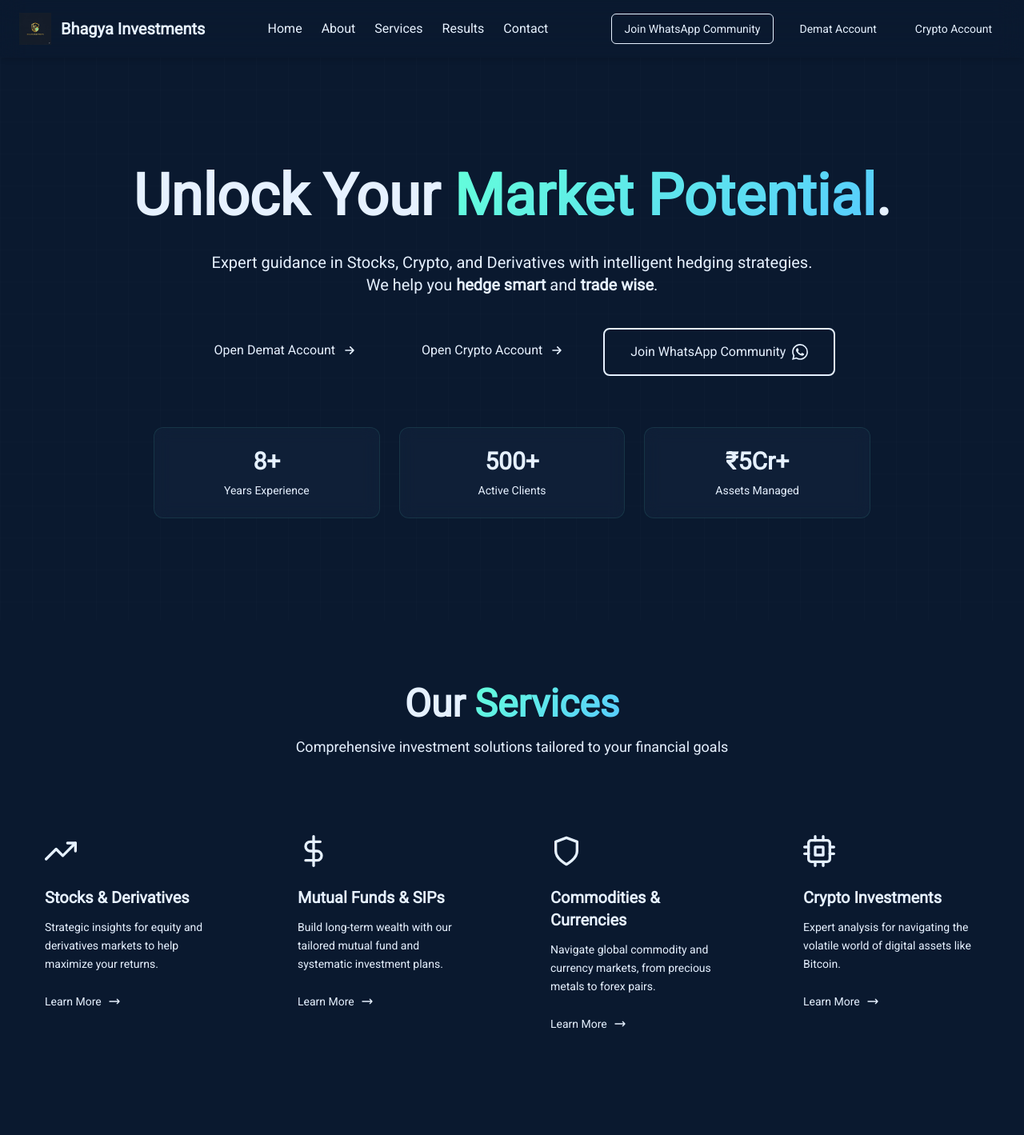
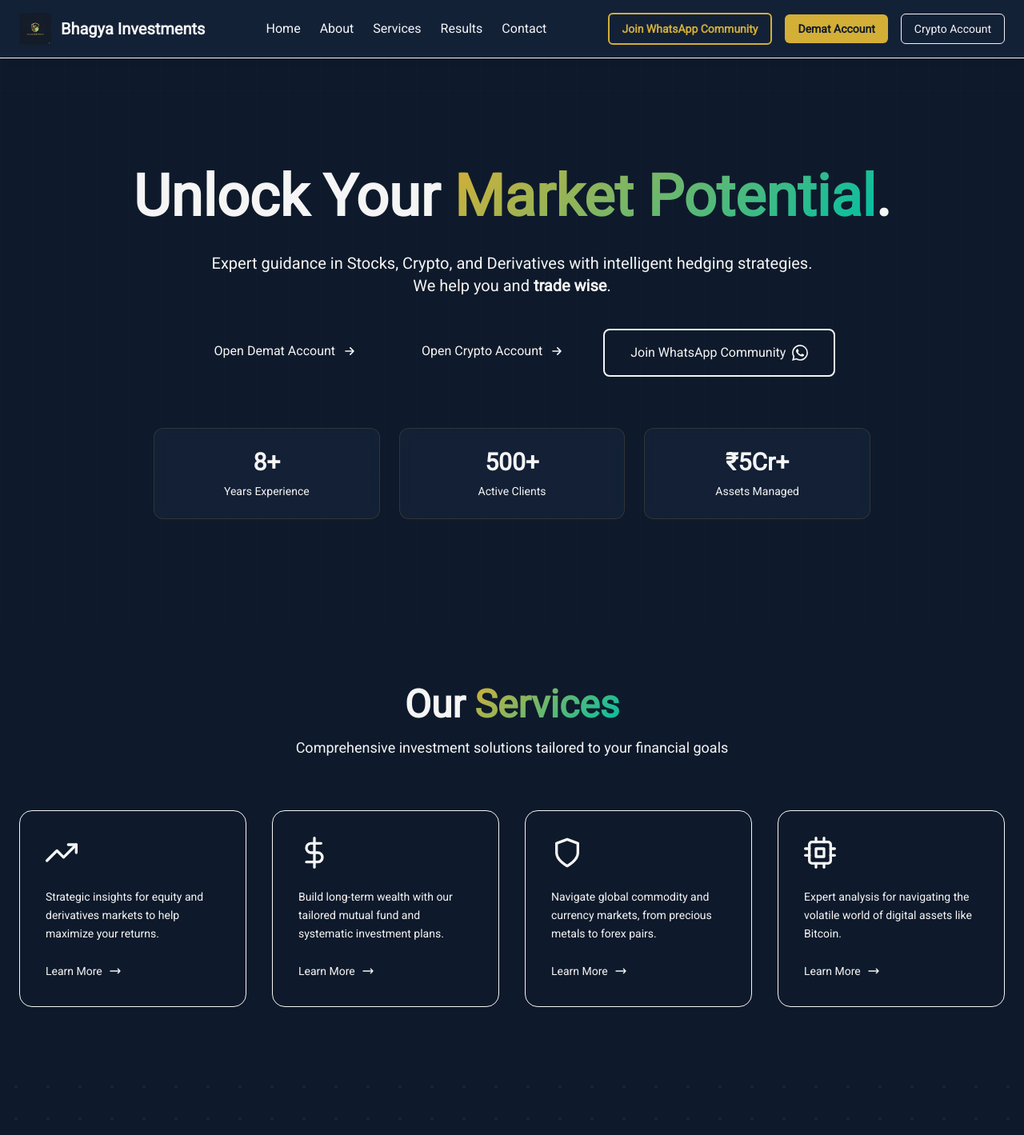
Before and after one commit to Stormborn-Software/Bhagya-Investments-Chirag, a Next.js app: page / in a window 1280 px wide. Shown: the top 1419 px of the page at 80% size. Built offline with nearby package versions, Linux system fonts and the light colour scheme.

Commit message:
Golden Theme

```diff
--- a/app/globals.css
+++ b/app/globals.css
@@ -1,8 +1,23 @@
 @import "tailwindcss";
 
 :root {
-  --background: #0A192F;
-  --foreground: #E6F1FF;
+  --background: #0E1A2B;
+  --foreground: #F5F5F5;
+
+  /* Luxury Theme Colors */
+  --color-midnight-blue: #0E1A2B;
+  --color-navy: #16243B;
+  --color-gold: #D4AF37;
+  --color-teal: #00BFA5;
+  --color-ivory: #F5F5F5;
+  --color-light-gray: #B0BEC5;
+  --color-soft-green: #81C784;
+  --color-coral-red: #FF7043;
+
+  /* Glassmorphism */
+  --glass-bg: rgba(22, 36, 59, 0.7);
+  --glass-border: rgba(212, 175, 55, 0.15);
+  --shadow-glow: 0 0 20px rgba(212, 175, 55, 0.3);
 }
 
 body {
@@ -85,7 +100,7 @@
 
 /* Gradient text */
 .gradient-text {
-  background: linear-gradient(135deg, #64FFDA 0%, #57CBFF 100%);
+  background: linear-gradient(135deg, #D4AF37 0%, #00BFA5 100%);
   -webkit-background-clip: text;
   -webkit-text-fill-color: transparent;
   background-clip: text;
@@ -93,10 +108,57 @@
 
 /* Glassmorphism effect */
 .glass {
-  background: rgba(23, 42, 69, 0.4);
-  backdrop-filter: blur(10px);
-  -webkit-backdrop-filter: blur(10px);
-  border: 1px solid rgba(100, 255, 218, 0.1);
+  background: rgba(22, 36, 59, 0.7);
+  backdrop-filter: blur(8px);
+  -webkit-backdrop-filter: blur(8px);
+  border: 1px solid rgba(212, 175, 55, 0.15);
+}
+
+.glass-effect {
+  background: rgba(22, 36, 59, 0.7);
+  backdrop-filter: blur(8px);
+  -webkit-backdrop-filter: blur(8px);
+  border: 1px solid rgba(212, 175, 55, 0.15);
+}
+
+.navbar-glass {
+  background: rgba(22, 36, 59, 0.8);
+  backdrop-filter: blur(12px);
+  -webkit-backdrop-filter: blur(12px);
+}
+
+.modal-glass {
+  background: rgba(14, 26, 43, 0.95);
+  backdrop-filter: blur(16px);
+  -webkit-backdrop-filter: blur(16px);
+}
+
+/* Button styles */
+.btn-primary {
+  background: #D4AF37;
+  color: #0E1A2B;
+  font-weight: 600;
+  transition: all 0.3s ease;
+}
+
+.btn-primary:hover {
+  background: #E5C158;
+  box-shadow: 0 0 20px rgba(212, 175, 55, 0.5);
+  transform: translateY(-2px);
+}
+
+.btn-secondary {
+  background: transparent;
+  border: 2px solid #D4AF37;
+  color: #D4AF37;
+  font-weight: 600;
+  transition: all 0.3s ease;
+}
+
+.btn-secondary:hover {
+  background: rgba(212, 175, 55, 0.1);
+  border-color: #E5C158;
+  box-shadow: 0 0 15px rgba(212, 175, 55, 0.3);
 }
 
 /* Hover glow effect */
@@ -105,6 +167,6 @@
 }
 
 .hover-glow:hover {
-  box-shadow: 0 0 20px rgba(100, 255, 218, 0.3);
+  box-shadow: 0 0 20px rgba(212, 175, 55, 0.4);
   transform: translateY(-5px);
 }
--- a/components/Header.tsx
+++ b/components/Header.tsx
@@ -9,7 +9,7 @@
   const [isMenuOpen, setIsMenuOpen] = useState(false);
 
   return (
-    <header className="sticky top-0 z-100 bg-midnight-navy/100 backdrop-blur-lg shadow-md">
+    <header className="sticky top-0 z-100 navbar-glass backdrop-blur-lg shadow-md border-b border-gold/20">
       <div className="container mx-auto px-6 py-4 flex justify-between items-center">
         <div className="flex items-center">
           <Link href="/" className="flex items-center">
@@ -19,7 +19,7 @@
               width={40}
               height={40}
             />
-            <span className="ml-3 text-lg md:text-xl font-bold text-cloud-white font-montserrat">
+            <span className="ml-3 text-lg md:text-xl font-bold text-ivory font-montserrat">
               Bhagya Investments
             </span>
           </Link>
@@ -29,31 +29,31 @@
         <nav className="hidden md:flex items-center space-x-6">
           <Link
             href="/"
-            className="text-slate-grey hover:text-cloud-white font-montserrat"
+            className="text-light-gray hover:text-gold font-montserrat transition-colors"
           >
             Home
           </Link>
           <Link
             href="/about"
-            className="text-slate-grey hover:text-cloud-white font-montserrat"
+            className="text-light-gray hover:text-gold font-montserrat transition-colors"
           >
             About
           </Link>
           <Link
             href="/services"
-            className="text-slate-grey hover:text-cloud-white font-montserrat"
+            className="text-light-gray hover:text-gold font-montserrat transition-colors"
           >
             Services
           </Link>
           <Link
             href="/results"
-            className="text-slate-grey hover:text-cloud-white font-montserrat"
+            className="text-light-gray hover:text-gold font-montserrat transition-colors"
           >
             Results
           </Link>
           <Link
             href="/contact"
-            className="text-slate-grey hover:text-cloud-white font-montserrat"
+            className="text-light-gray hover:text-gold font-montserrat transition-colors"
           >
             Contact
           </Link>
@@ -63,7 +63,7 @@
             href="https://chat.whatsapp.com/KpKIlHAefzFFw9tn2tcMvt?mode=wwt"
             target="_blank"
             rel="noopener noreferrer"
-            className="border border-performance-green text-performance-green px-4 py-2 rounded-md font-montserrat text-sm font-medium hover:bg-performance-green hover:text-midnight-navy transition-colors"
+            className="btn-secondary px-4 py-2 rounded-md font-montserrat text-sm font-medium transition-all"
           >
             Join WhatsApp Community
           </a>
@@ -71,7 +71,7 @@
             href="https://choiceindia.com/open-free-demat-account?refercode=QzAwNTIxMzI=&source=Q0hPSUNFX0NPTk5FQ1RfQU5EUk9JRA=="
             target="_blank"
             rel="noopener noreferrer"
-            className="bg-performance-green text-midnight-navy px-4 py-2 rounded-md font-montserrat text-sm font-medium hover:bg-opacity-90 transition-colors"
+            className="btn-primary px-4 py-2 rounded-md font-montserrat text-sm font-medium transition-all"
           >
             Demat Account
           </a>
@@ -79,7 +79,7 @@
             href="https://www.delta.exchange/?code=JGARDS"
             target="_blank"
             rel="noopener noreferrer"
-            className="bg-electric-blue text-midnight-navy px-4 py-2 rounded-md font-montserrat text-sm font-medium hover:bg-opacity-90 transition-colors"
+            className="border border-teal text-teal px-4 py-2 rounded-md font-montserrat text-sm font-medium hover:bg-teal/10 transition-colors"
           >
             Crypto Account
           </a>
@@ -89,7 +89,7 @@
         <div className="md:hidden">
           <button
             onClick={() => setIsMenuOpen(true)}
-            className="text-cloud-white"
+            className="text-ivory"
           >
             <FiMenu size={28} />
           </button>
@@ -98,10 +98,10 @@
 
       {/* Mobile Menu Overlay */}
       {isMenuOpen && (
-        <div className="fixed inset-0 bg-midnight-navy z-50 flex flex-col items-center justify-center">
+        <div className="fixed inset-0 modal-glass z-50 flex flex-col items-center justify-center">
           <button
             onClick={() => setIsMenuOpen(false)}
-            className="absolute top-6 right-6 text-cloud-white"
+            className="absolute top-6 right-6 text-ivory hover:text-gold transition-colors"
           >
             <FiX size={32} />
           </button>
--- a/components/Hero.tsx
+++ b/components/Hero.tsx
@@ -2,16 +2,16 @@
 
 const Hero = () => {
   return (
-    <section className="relative bg-midnight-navy text-cloud-white py-20 md:py-32 overflow-hidden">
+    <section className="relative bg-midnight-blue text-ivory py-20 md:py-32 overflow-hidden">
       {/* Abstract background animation with gradients */}
       <div className="absolute inset-0 z-0 overflow-hidden">
         {/* Animated gradient orbs */}
-        <div className="absolute top-0 left-0 w-96 h-96 rounded-full bg-gradient-to-br from-performance-green/20 to-electric-blue/20 filter blur-3xl animate-float"></div>
+        <div className="absolute top-0 left-0 w-96 h-96 rounded-full bg-gradient-to-br from-gold/20 to-teal/20 filter blur-3xl animate-float"></div>
         <div
-          className="absolute bottom-0 right-0 w-96 h-96 rounded-full bg-gradient-to-br from-electric-blue/20 to-performance-green/20 filter blur-3xl animate-float"
+          className="absolute bottom-0 right-0 w-96 h-96 rounded-full bg-gradient-to-br from-teal/20 to-soft-green/20 filter blur-3xl animate-float"
           style={{ animationDelay: "2s" }}
         ></div>
-        <div className="absolute top-1/2 left-1/2 w-72 h-72 rounded-full bg-gradient-to-br from-performance-green/10 to-electric-blue/10 filter blur-2xl animate-glow"></div>
+        <div className="absolute top-1/2 left-1/2 w-72 h-72 rounded-full bg-gradient-to-br from-gold/10 to-teal/10 filter blur-2xl animate-glow"></div>
 
         {/* Geometric grid pattern */}
         <div className="absolute inset-0 opacity-5">
@@ -41,16 +41,15 @@
           Unlock Your <span className="gradient-text">Market Potential</span>.
         </h1>
         <p
-          className="mt-6 text-lg md:text-xl text-slate-grey max-w-3xl mx-auto font-roboto animate-fade-in-up"
+          className="mt-6 text-lg md:text-xl text-light-gray max-w-3xl mx-auto font-roboto animate-fade-in-up"
           style={{ animationDelay: "0.2s" }}
         >
           Expert guidance in Stocks, Crypto, and Derivatives with intelligent
           hedging strategies. We help you{" "}
-          <span className="text-performance-green font-semibold">
-            hedge smart
+          <span className="text-soft-green font-semibold">
           </span>{" "}
           and{" "}
-          <span className="text-electric-blue font-semibold">trade wise</span>.
+          <span className="text-teal font-semibold">trade wise</span>.
         </p>
         <div
           className="mt-10 flex flex-col sm:flex-row justify-center gap-4 animate-fade-in-up"
@@ -124,22 +123,22 @@
         {/* Floating stats badges */}
         <div className="mt-16 grid grid-cols-1 sm:grid-cols-3 gap-6 max-w-4xl mx-auto">
           <div className="glass rounded-xl p-6 hover-glow">
-            <div className="text-3xl font-bold text-performance-green font-montserrat">
+            <div className="text-3xl font-bold text-soft-green font-montserrat">
               8+
             </div>
-            <div className="text-sm text-slate-grey mt-2">Years Experience</div>
+            <div className="text-sm text-light-gray mt-2">Years Experience</div>
           </div>
           <div className="glass rounded-xl p-6 hover-glow">
-            <div className="text-3xl font-bold text-electric-blue font-montserrat">
+            <div className="text-3xl font-bold text-gold font-montserrat">
               500+
             </div>
-            <div className="text-sm text-slate-grey mt-2">Active Clients</div>
+            <div className="text-sm text-light-gray mt-2">Active Clients</div>
           </div>
           <div className="glass rounded-xl p-6 hover-glow">
-            <div className="text-3xl font-bold text-performance-green font-montserrat">
+            <div className="text-3xl font-bold text-teal font-montserrat">
               ₹5Cr+
             </div>
-            <div className="text-sm text-slate-grey mt-2">Assets Managed</div>
+            <div className="text-sm text-light-gray mt-2">Assets Managed</div>
           </div>
         </div>
       </div>
--- a/components/Services.tsx
+++ b/components/Services.tsx
@@ -7,42 +7,42 @@
     title: "Stocks & Derivatives",
     description:
       "Strategic insights for equity and derivatives markets to help maximize your returns.",
-    gradient: "from-performance-green/20 to-electric-blue/20",
-    iconColor: "text-performance-green",
+    gradient: "from-soft-green/20 to-teal/20",
+    iconColor: "text-soft-green",
   },
   {
     icon: <FiDollarSign className="w-10 h-10" />,
     title: "Mutual Funds & SIPs",
     description:
       "Build long-term wealth with our tailored mutual fund and systematic investment plans.",
-    gradient: "from-electric-blue/20 to-performance-green/20",
-    iconColor: "text-electric-blue",
+    gradient: "from-teal/20 to-gold/20",
+    iconColor: "text-gold",
   },
   {
     icon: <FiShield className="w-10 h-10" />,
     title: "Commodities & Currencies",
     description:
       "Navigate global commodity and currency markets, from precious metals to forex pairs.",
-    gradient: "from-performance-green/20 to-electric-blue/20",
-    iconColor: "text-performance-green",
+    gradient: "from-gold/20 to-teal/20",
+    iconColor: "text-teal",
   },
   {
     icon: <FiCpu className="w-10 h-10" />,
     title: "Crypto Investments",
     description:
       "Expert analysis for navigating the volatile world of digital assets like Bitcoin.",
-    gradient: "from-electric-blue/20 to-performance-green/20",
-    iconColor: "text-electric-blue",
+    gradient: "from-teal/20 to-soft-green/20",
+    iconColor: "text-gold",
   },
 ];
 
 const Services = () => {
   return (
-    <section className="bg-deep-navy py-20 relative overflow-hidden">
+    <section className="bg-navy py-20 relative overflow-hidden">
       {/* Background decoration */}
       <div className="absolute inset-0 opacity-5">
-        <div className="absolute top-10 right-10 w-72 h-72 bg-performance-green rounded-full filter blur-3xl"></div>
-        <div className="absolute bottom-10 left-10 w-72 h-72 bg-electric-blue rounded-full filter blur-3xl"></div>
+        <div className="absolute top-10 right-10 w-72 h-72 bg-gold rounded-full filter blur-3xl"></div>
+        <div className="absolute bottom-10 left-10 w-72 h-72 bg-teal rounded-full filter blur-3xl"></div>
       </div>
 
       <div className="container mx-auto px-6 relative z-10">
@@ -59,7 +59,7 @@
           {services.map((service, index) => (
             <div
               key={index}
-              className="group relative bg-midnight-navy rounded-2xl p-8 transition-all duration-500 hover:scale-105 cursor-pointer overflow-hidden"
+              className="group relative bg-navy rounded-2xl p-8 transition-all duration-500 hover:scale-105 cursor-pointer overflow-hidden border border-gold/20"
               style={{ animationDelay: `${index * 0.1}s` }}
             >
               {/* Gradient background on hover */}
@@ -68,7 +68,7 @@
               ></div>
 
               {/* Glowing border effect */}
-              <div className="absolute inset-0 rounded-2xl border-2 border-transparent group-hover:border-performance-green/50 transition-all duration-500"></div>
+              <div className="absolute inset-0 rounded-2xl border-2 border-transparent group-hover:border-gold/50 transition-all duration-500"></div>
 
               <div className="relative z-10">
                 <div
@@ -76,15 +76,14 @@
                 >
                   {service.icon}
                 </div>
-                <h3 className="text-xl font-bold font-montserrat mb-3 text-cloud-white group-hover:text-performance-green transition-colors duration-300">
-                  {service.title}
+                <h3 className="text-xl font-bold font-montserrat mb-3 text-ivory group-hover:text-gold transition-colors duration-300">
                 </h3>
-                <p className="text-slate-grey mb-6 text-sm leading-relaxed">
+                <p className="text-light-gray mb-6 text-sm leading-relaxed">
                   {service.description}
                 </p>
                 <a
                   href="#"
-                  className="inline-flex items-center text-electric-blue font-medium text-sm group-hover:text-performance-green transition-colors duration-300"
+                  className="inline-flex items-center text-teal font-medium text-sm group-hover:text-gold transition-colors duration-300"
                 >
                   Learn More
                   <svg
@@ -104,7 +103,7 @@
               </div>
 
               {/* Corner decoration */}
-              <div className="absolute top-0 right-0 w-20 h-20 bg-gradient-to-br from-performance-green/10 to-transparent rounded-bl-full opacity-0 group-hover:opacity-100 transition-opacity duration-500"></div>
+              <div className="absolute top-0 right-0 w-20 h-20 bg-gradient-to-br from-gold/10 to-transparent rounded-bl-full opacity-0 group-hover:opacity-100 transition-opacity duration-500"></div>
             </div>
           ))}
         </div>
--- a/tailwind.config.ts
+++ b/tailwind.config.ts
@@ -10,16 +10,39 @@
   theme: {
     extend: {
       colors: {
-        'midnight-navy': '#0A192F',
-        'deep-navy': '#172A45',
-        'cloud-white': '#E6F1FF',
-        'slate-grey': '#8892B0',
-        'performance-green': '#64FFDA',
-        'electric-blue': '#57CBFF',
+        // Luxury Theme
+        'midnight-blue': '#0E1A2B',
+        'navy': '#16243B',
+        'gold': '#D4AF37',
+        'teal': '#00BFA5',
+        'ivory': '#F5F5F5',
+        'light-gray': '#B0BEC5',
+        'soft-green': '#81C784',
+        'coral-red': '#FF7043',
+
+        // Legacy aliases
+        'midnight-navy': '#0E1A2B',
+        'deep-navy': '#16243B',
+        'cloud-white': '#F5F5F5',
+        'slate-grey': '#B0BEC5',
+        'performance-green': '#81C784',
+        'electric-blue': '#00BFA5',
+        'gunmetal': '#233554',
+        'satin-gold': '#D4AF37',
+        'deep-purple': '#00BFA5',
+        'vibrant-green': '#81C784',
+        'info-blue': '#00BFA5',
+        'bright-amber': '#D4AF37',
+        'urgent-red': '#FF7043',
       },
       fontFamily: {
         sans: ['Roboto', 'sans-serif'],
         montserrat: ['Montserrat', 'sans-serif'],
+      },
+      backdropBlur: {
+        'tier1': '8px',
+        'tier2': '12px',
+        'tier3': '16px',
       },
     },
   },
```
